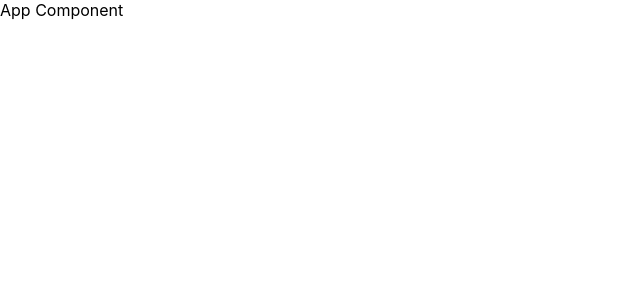
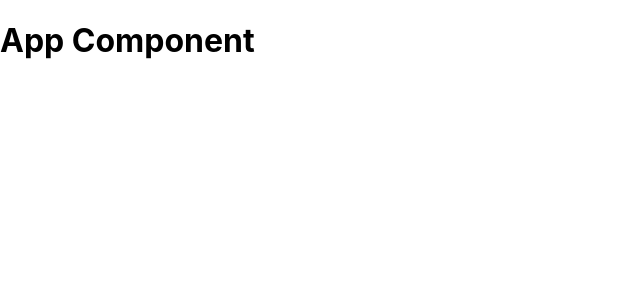
Before and after one commit to MarkRyuo/MicroBlog, a React (Vite) app: page / in a window 1280 px wide. Shown: the top 300 px of the page, without its empty margins (0-640 px from the left). Built offline with nearby package versions, Linux system fonts and the light colour scheme.

Commit message:
Subject : Body

```diff
--- a/src/App.jsx
+++ b/src/App.jsx
@@ -5,7 +5,9 @@ function App() {
 
   return (
     <>
-      <div>App Component</div>
+      <div>
+        <h1>App Component</h1>
+      </div>
     </>
   )
 }
```
